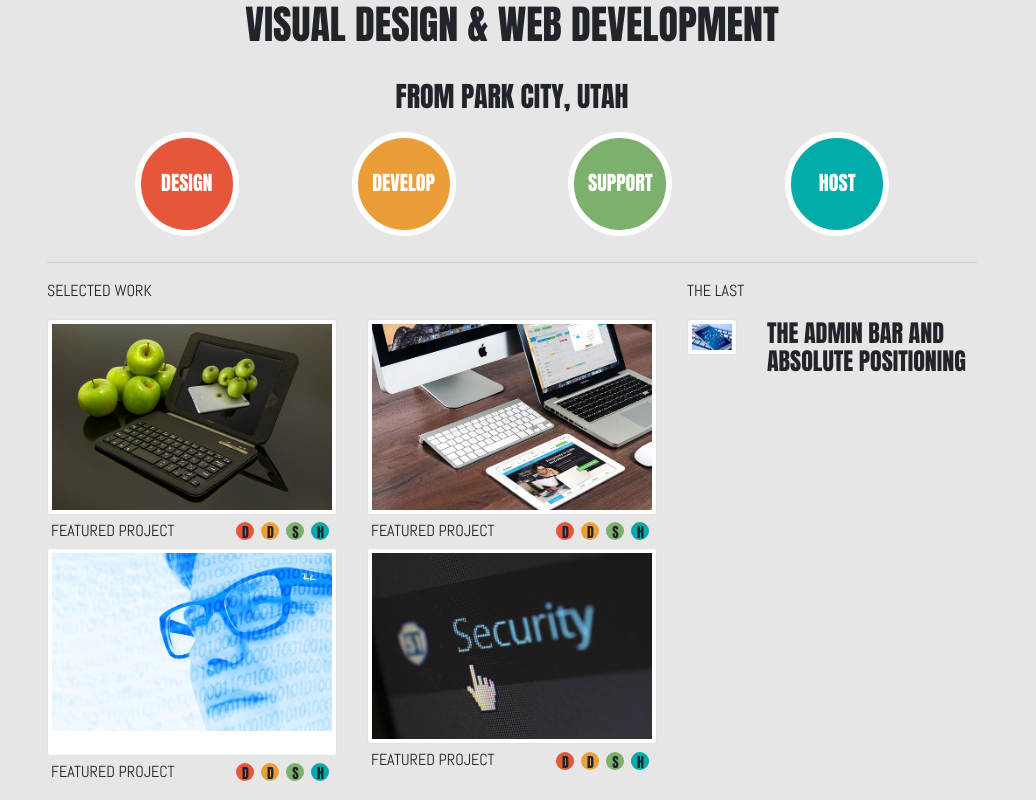
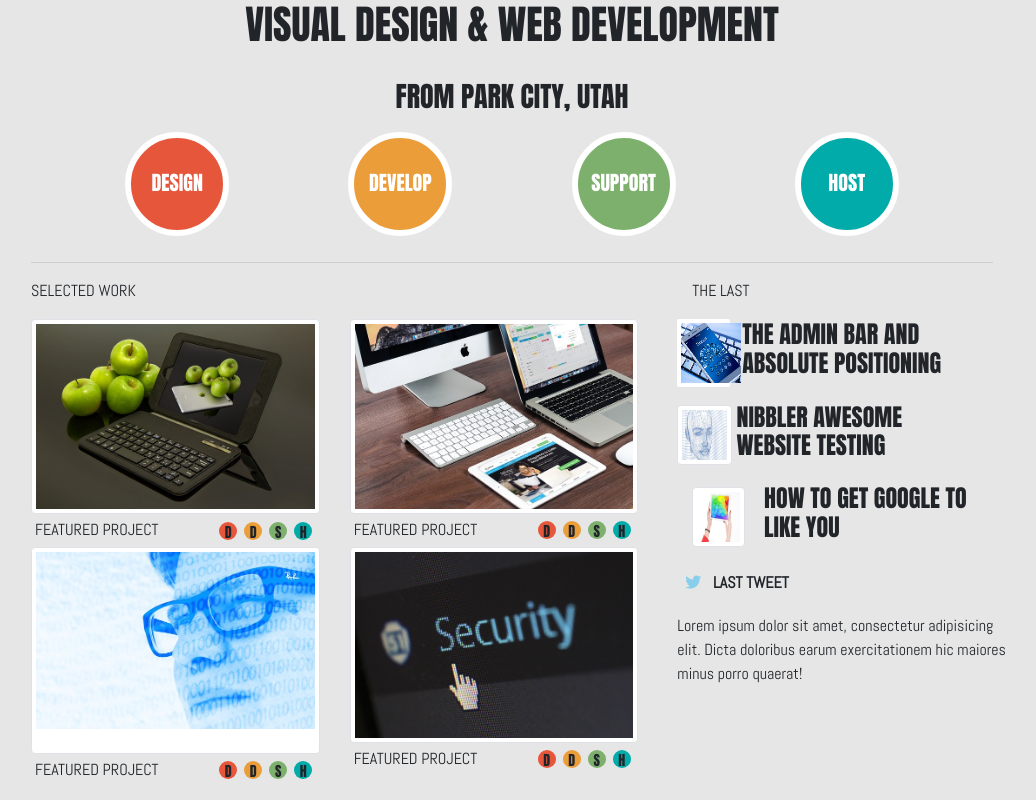
Before and after one commit to chappell-robles-regulus/codeup-design-project, a plain HTML site: page index.html in a window 1280 px wide. Shown: the whole page, without its empty margins (128-1164 px from the left). Drawn offline with nearby package versions, Linux system fonts and the light colour scheme.

Commit message:
added content to the last column, need to fix image

```diff
--- a/css/codeup-design-project.css
+++ b/css/codeup-design-project.css
@@ -23,7 +23,7 @@ li,p,a,div {
 
 }
 .content-main{
-    max-width: 960px;
+    max-width: 992px;
 }
 .works{
     display: inline-block;
@@ -64,12 +64,24 @@ li,p,a,div {
 .blue {
       background-color: var(--blue-1);
   }
-
+.column-border {
+    border: 4px solid white;
+    border-radius: 2px;
+    display: flex;
+    width: 16%;
+}
+.img-last{
+    height: 60px;
+    width: 60px;
+}
 #circles {
     /*justify-content: center;*/
 }
 #works-section{
 
+}
+#tweet {
+    color: skyblue;
 }
 @media (max-width: 576px) {
 .works{
--- a/index.html
+++ b/index.html
@@ -10,6 +10,7 @@
     <link rel="preconnect" href="https://fonts.googleapis.com">
     <link rel="preconnect" href="https://fonts.gstatic.com" crossorigin>
     <link href="https://fonts.googleapis.com/css2?family=Abel&family=Anton&display=swap" rel="stylesheet">
+    <script src="https://kit.fontawesome.com/52ed2c0c6d.js" crossorigin="anonymous"></script>
     <link rel="stylesheet" href="css/codeup-design-project.css">
 </head>
 <body>
@@ -33,7 +34,7 @@
             <div class="col col-md-8">
                 <p class="text-center text-md-left text-lg-left text-xl-left">SELECTED WORK</p>
                 <div id="works-section">
-                    <div class="row">
+                    <div class="row pr-4">
                         <div class="col-sm-6 m-0 works">
                             <img src="img/apple-ipad.jpg" alt="a pile of apples and an ipad" class="img-thumbnail">
                             <div class="row justify-content-between m-0">
@@ -59,7 +60,7 @@
                             </div>
                         </div>
                     </div>
-                    <div class="row">
+                    <div class="row pr-4">
                         <div class="col-sm-6 m-0 works">
                             <img src="img/man.jpg" alt="a manly man" class="img-thumbnail img-fix">
                             <div class="row justify-content-between m-0">
@@ -88,17 +89,33 @@
                     </div>
                 </div>
             </div>
+            <!--FINAL COLUMN -->
             <div class="col-md-4 d-none d-sm-none d-md-block ">
                 <p>THE LAST</p>
-                <div class="row">
+                <div class="row align-items-center mb-3">
+                    <div class="p-0 mr-2 column-border">
+                        <img src="/img/mobile-phone.jpg" alt="a phone screen" class="img-last">
+                    </div>
+                    <h4 class="col-9 pl-1">THE ADMIN BAR AND ABSOLUTE POSITIONING</h4>
+                </div>
+                <div class="row align-items-center mb-3">
+                    <div class="col-2 p-0 mr2 ">
+                        <img src="/img/head.jpg" alt="galaxy brain" class="img-thumbnail img-last">
+                    </div>
+                    <h4 class="col-9 pl-1">NIBBLER AWESOME WEBSITE TESTING</h4>
+                </div>
+                <div class="row align-items-center mb-3">
                     <div class="col-3">
-                        <img src="/img/mobile-phone.jpg" alt="a phone screen" class="img-thumbnail">
+                        <img src="/img/ipad.jpg" alt="ipad displaying rainbow polygons" class="img-thumbnail img-last">
                     </div>
-                    <h4 class="col-9">THE ADMIN BAR AND ABSOLUTE POSITIONING</h4>
+                    <h4 class="col-9 pl-1">HOW TO GET GOOGLE TO LIKE YOU</h4>
                 </div>
-                <div></div>
-                <div></div>
-                <div></div>
+                <div class="row ">
+                    <p><i id="tweet" class="fab fa-twitter m-2"></i><b> LAST TWEET</b></p>
+                    <br>
+                    <p>Lorem ipsum dolor sit amet, consectetur adipisicing elit. Dicta doloribus earum exercitationem
+                        hic maiores minus porro quaerat!</p>
+                </div>
             </div>
         </div>
     </main>
```
